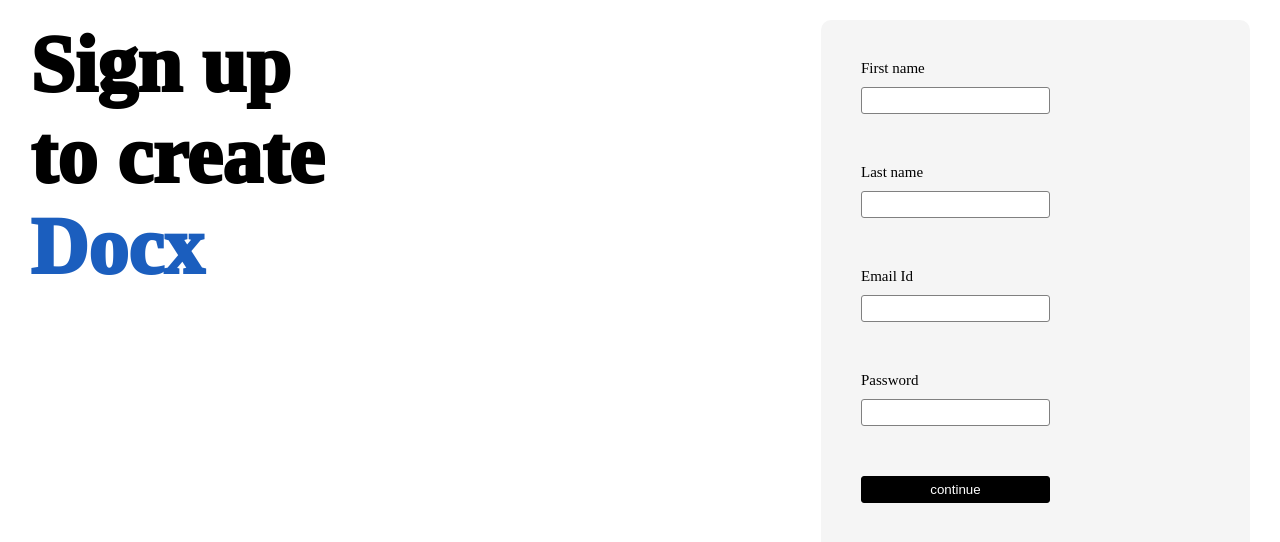
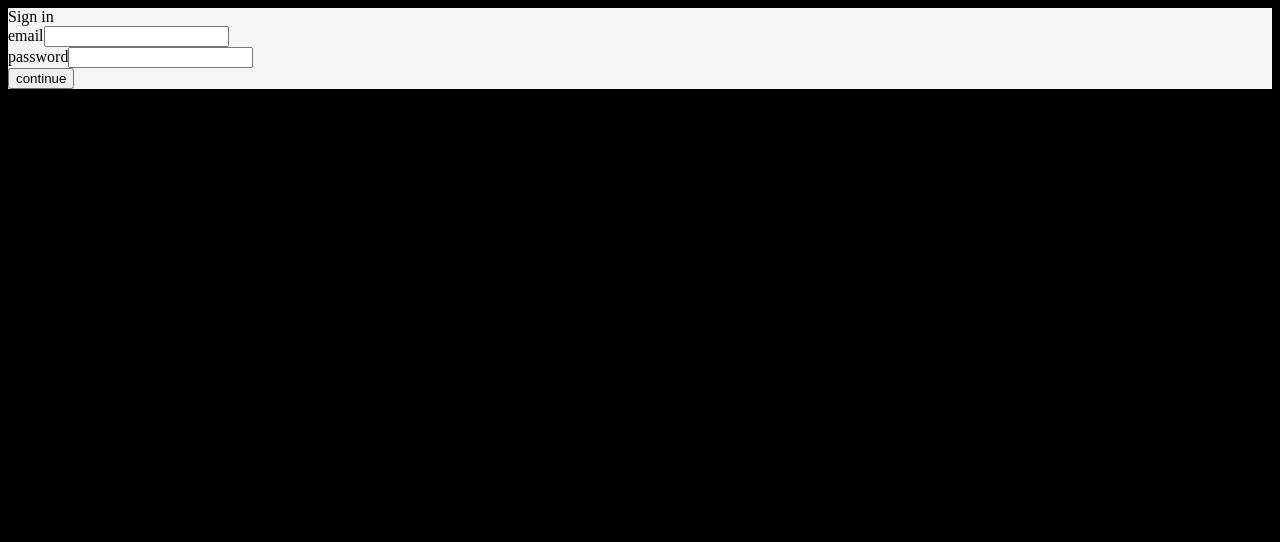
Before and after one commit to douglasaubre51/hibana, a React (Vite) app in the folder client/: page / in a window 1280 px wide. Shown: the top 542 px of the page. Built offline with nearby package versions, Linux system fonts and the light colour scheme.

Commit message:
created sign in card

```diff
--- /dev/null
+++ b/client/src/components/SignInCard.jsx
@@ -0,0 +1,43 @@
+import styles from './SignInCard.module.css'
+
+// signin logic
+function signIn() {
+    console.log('signing in...')
+}
+
+// render signincard
+const SignInCard = () => {
+
+    return (
+        <>
+            <div className={styles.mainContent}>
+                <div className={styles.headerContainer}>
+                    <span>
+                        Sign in
+                    </span>
+                </div>
+                <div className={styles.formContainer}>
+                    <div className={styles.formGroup}>
+                        <span>
+                            email
+                        </span>
+                        <input type='text' id='email-box' />
+                    </div>
+                    <div className={styles.formGroup}>
+                        <span>
+                            password
+                        </span>
+                        <input type='password' id='password-box' />
+                    </div>
+                    <div className={styles.btnContainer}>
+                        <button onClick={signIn}>
+                            continue
+                        </button>
+                    </div>
+                </div>
+            </div>
+        </>
+    )
+}
+
+export default SignInCard
--- /dev/null
+++ b/client/src/components/SignInCard.module.css
@@ -0,0 +1,11 @@
+.mainContent {
+    background-color: whitesmoke;
+}
+
+.headerContainer {}
+
+.formContainer {}
+
+.formGroup {}
+
+.btnContainer {}
--- a/client/src/main.jsx
+++ b/client/src/main.jsx
@@ -1,10 +1,10 @@
 import { StrictMode } from "react";
 import { createRoot } from "react-dom/client";
 
-import SignUp from "./pages/SignUp.jsx";
+import SignIn from "./pages/SignIn.jsx";
 
 createRoot(document.getElementById("root")).render(
   <StrictMode>
-    <SignUp />
+    <SignIn />
   </StrictMode>,
 );
--- /dev/null
+++ b/client/src/pages/SignIn.jsx
@@ -0,0 +1,10 @@
+import SignInCard from "../components/SignInCard.jsx"
+
+// render signin page
+const SignIn = () => {
+    return (
+        <SignInCard />
+    )
+}
+
+export default SignIn
```
